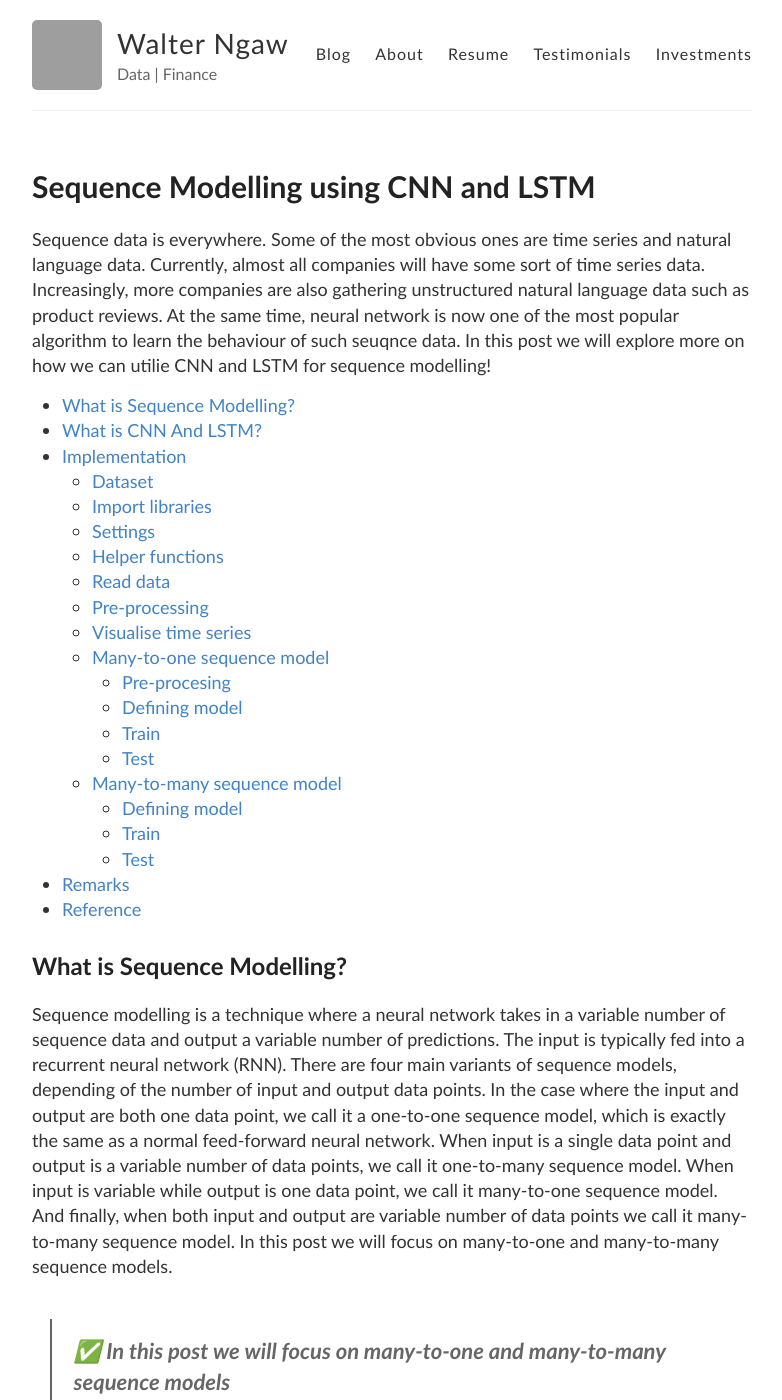
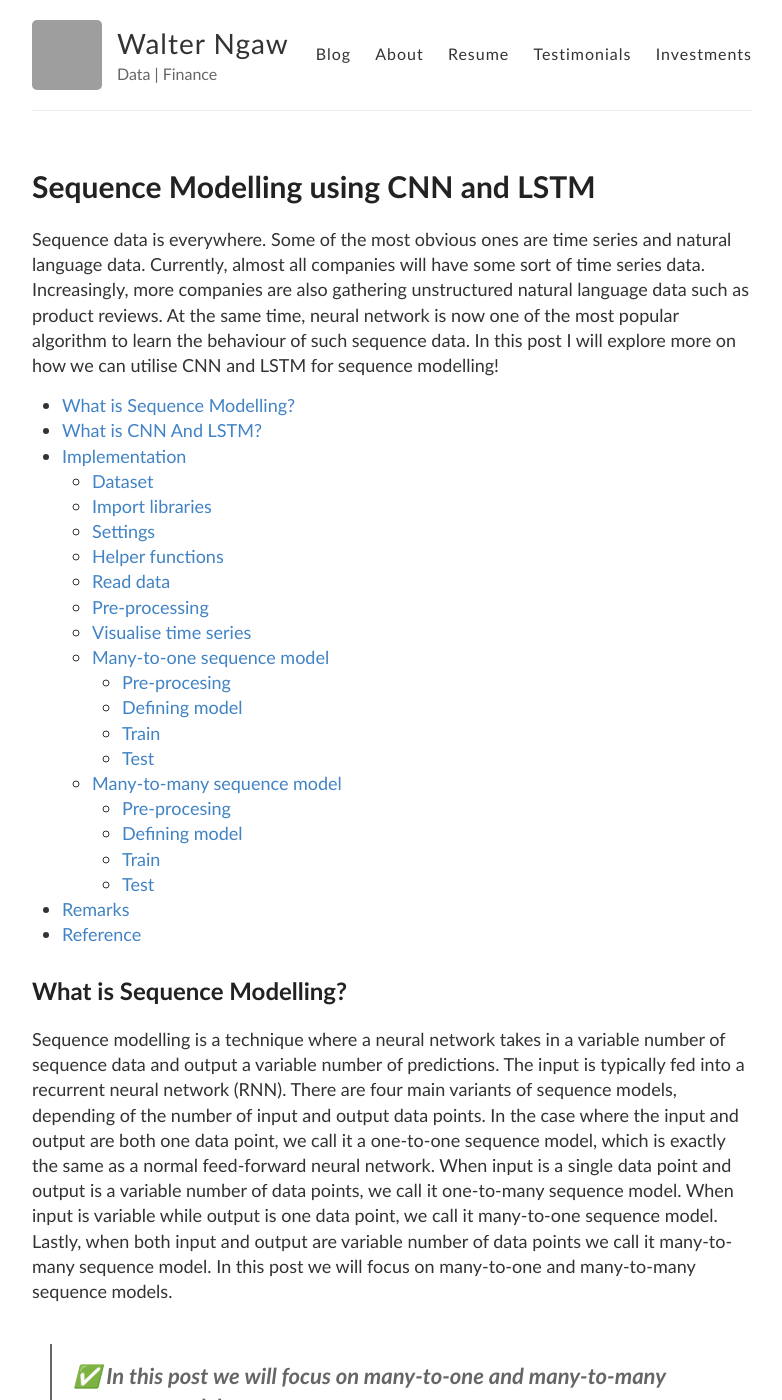
Before and after one commit to wngaw/wngaw.github.io, a Jekyll site: the page built from _posts/2020-07-25-sequence-modelling-using-cnn-and-lstm.md, in a window 1280 px wide and 1400 px high. Shown: the whole window, without its empty margins (248-1030 px from the left). Built offline with Jekyll 4.4.1, drawn with Linux system fonts in a browser that asks for light colours; some of the changed text lies outside the part shown; grey boxes are pictures that could not be loaded.

Commit message:
correct spelling errors

````diff
--- a/_posts/2020-07-25-sequence-modelling-using-cnn-and-lstm.md
+++ b/_posts/2020-07-25-sequence-modelling-using-cnn-and-lstm.md
@@ -7,16 +7,15 @@ tags: supervised-learning
 image: "/images/inception_v3_architecture.png"
 ---
 
-Sequence data is everywhere. Some of the most obvious ones are time series and natural language data. Currently, almost all companies will have some sort of time series data. Increasingly, more companies are also gathering unstructured natural language data such as product reviews. At the same time, neural network is now one of the most popular algorithm to learn the behaviour of such seuqnce data. In this post we will explore more on how we can utilie CNN and LSTM for sequence modelling!
+Sequence data is everywhere. Some of the most obvious ones are time series and natural language data. Currently, almost all companies will have some sort of time series data. Increasingly, more companies are also gathering unstructured natural language data such as product reviews. At the same time, neural network is now one of the most popular algorithm to learn the behaviour of such sequence data. In this post I will explore more on how we can utilise CNN and LSTM for sequence modelling!
 
 {: class="table-of-content"}
 * TOC
 {:toc}
 
-
 ## What is Sequence Modelling?
 
-Sequence modelling is a technique where a neural network takes in a variable number of sequence data and output a variable number of predictions. The input is typically fed into a recurrent neural network (RNN). There are four main variants of sequence models, depending of the number of input and output data points. In the case where the input and output are both one data point, we call it a one-to-one sequence model, which is exactly the same as a normal feed-forward neural network. When input is a single data point and output is a variable number of data points, we call it one-to-many sequence model. When input is variable while output is one data point, we call it many-to-one sequence model. And finally, when both input and output are variable number of data points we call it many-to-many sequence model. In this post we will focus on many-to-one and many-to-many sequence models.
+Sequence modelling is a technique where a neural network takes in a variable number of sequence data and output a variable number of predictions. The input is typically fed into a recurrent neural network (RNN). There are four main variants of sequence models, depending of the number of input and output data points. In the case where the input and output are both one data point, we call it a one-to-one sequence model, which is exactly the same as a normal feed-forward neural network. When input is a single data point and output is a variable number of data points, we call it one-to-many sequence model. When input is variable while output is one data point, we call it many-to-one sequence model. Lastly, when both input and output are variable number of data points we call it many-to-many sequence model. In this post we will focus on many-to-one and many-to-many sequence models.
 
 > ✅ **In this post we will focus on many-to-one and many-to-many sequence models** <br />
 
@@ -220,7 +217,9 @@ plot_series(time_test, forecast)
 
 ### Many-to-many sequence model
 
-Similar to many-to-one, we need a convert the sequence data into multiple samples of predictor variables and target variable.
+#### Pre-procesing
+
+Similar to many-to-one, we need to convert the sequence data into multiple samples of predictor variables and target variable.
 
 ```python
 def windowed_dataset(series, window_size, batch_size, shuffle_buffer, forecast_period):
````
Also changed, not shown: other parts of _posts/2020-07-25-sequence-modelling-using-cnn-and-lstm.md (+7 -9 lines), images/many_to_many_sequence_model_training_loss.png (renamed from images/many_to_many_sequnce_model_training_loss.png), images/many_to_one_sequence_model_training_loss.png (renamed from images/many_to_one_sequnce_model_training_loss.png).
